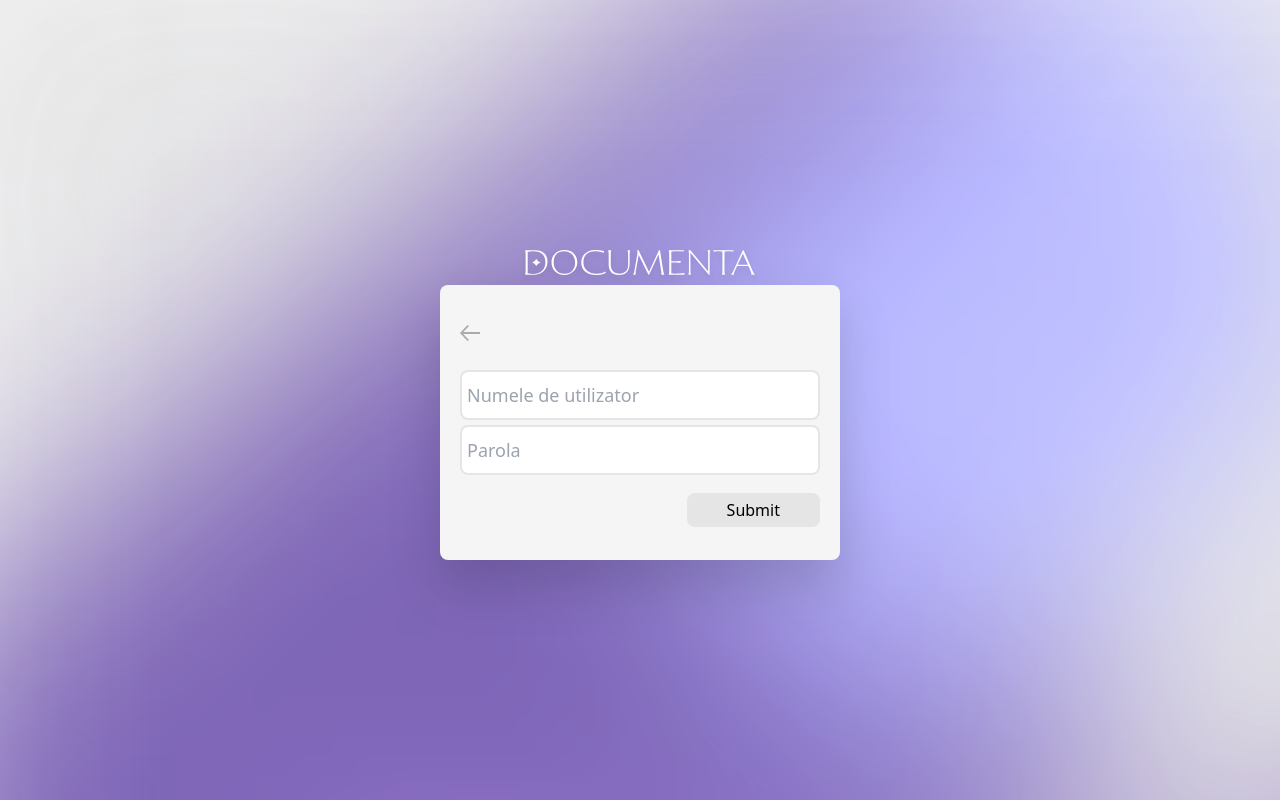
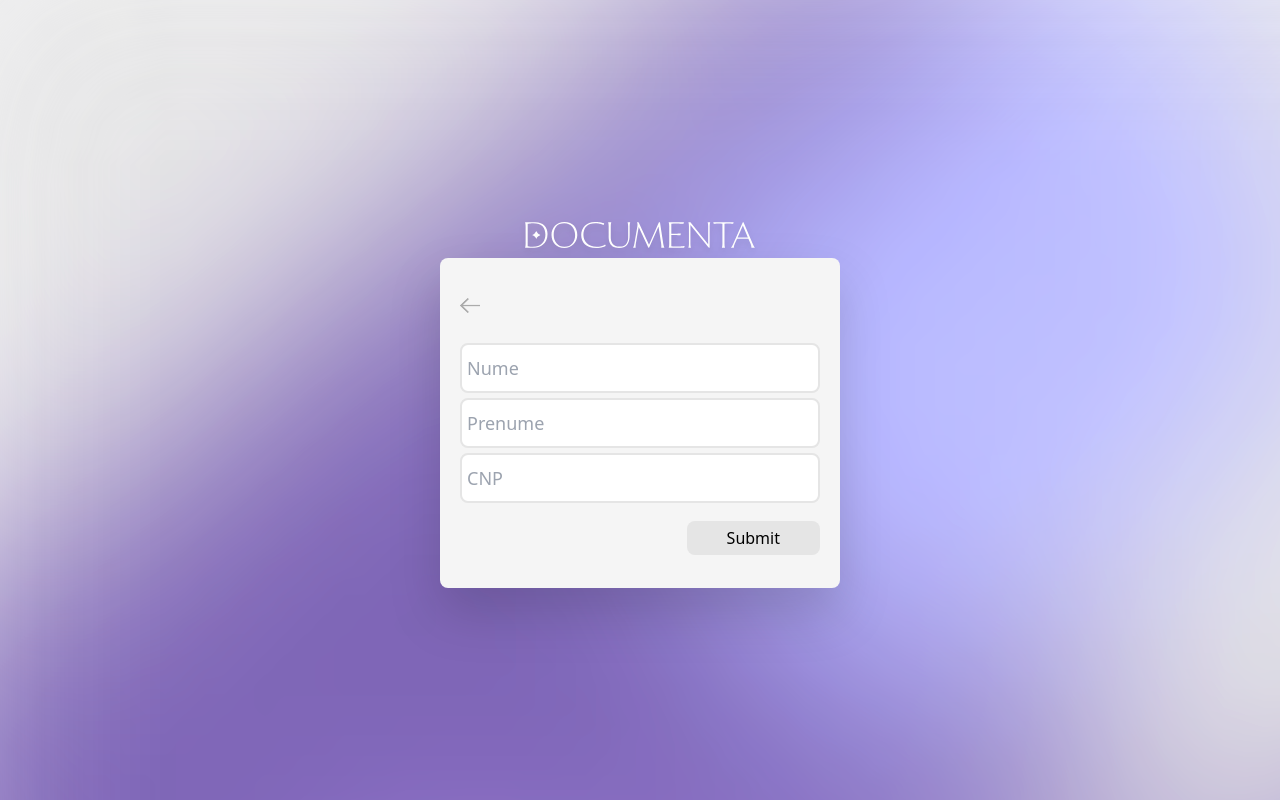
Before and after one commit to thek0d3r/Documenta, a Next.js app in the folder Front-End/: page /login in a window 1280 px wide. Built offline with nearby package versions, Linux system fonts and the light colour scheme.

Commit message:
swapping login to submit new user

```diff
--- a/Front-End/src/app/login/page.js
+++ b/Front-End/src/app/login/page.js
@@ -12,14 +12,15 @@ export default function LoginPage(){
         <div className="w-[100%] h-[100vh] flex flex-col items-center justify-center gap-[10px]">
             <Image src={Logo} width={250} height={250} alt="Logo" className="p-0 px-[10px] m-0 mt-[10px] top-50 saturate-0 invert brightness-100 drop-shadow-lg"/>
             <div id="background-gradient-2" className='z-0 invert'></div>
-            <div className="h bg-neutral-100 drop-shadow-2xl flex flex-col w-[20%] min-w-[400px] items-center py-5 gap-[5px] rounded-lg">
+            <div className="bg-neutral-100 drop-shadow-2xl flex flex-col w-[20%] min-w-[400px] items-center py-5 gap-[5px] rounded-lg">
                 <div className="w-[100%] h-[20px] m-5 flex items-start px-5">
                     <Link href='/'>
                         <Image src={backIcon} width={20} height={20} className="opacity-30 hover:cursor-pointer"/>
                     </Link>
                 </div>
-                <input type='text' placeholder="Numele de utilizator" className="min-w-[200px] w-[90%] h-[50px] p-[5px] text-black focus:outline-0 border-2 border-neutral-200 rounded-lg text-lg"></input>
-                <input type='password' placeholder="Parola" className="min-w-[200px] w-[90%] h-[50px] p-[5px] text-black focus:outline-0 border-2 border-neutral-200 rounded-lg text-lg"></input>
+                <input type='text' placeholder="Nume" className="min-w-[200px] w-[90%] h-[50px] p-[5px] text-black focus:outline-0 border-2 border-neutral-200 rounded-lg text-lg"></input>
+                <input type='text' placeholder="Prenume" className="min-w-[200px] w-[90%] h-[50px] p-[5px] text-black focus:outline-0 border-2 border-neutral-200 rounded-lg text-lg"></input>
+                <input type='password' placeholder="CNP" className="min-w-[200px] w-[90%] h-[50px] p-[5px] text-black focus:outline-0 border-2 border-neutral-200 rounded-lg text-lg"></input>
                 <div className="w-[100%] h-[20px] m-5 flex items-center justify-end px-5">
                     <button className="rounded-lg text-black bg-neutral-200 hover:text-neutral-200 hover:bg-blue-900 p-[5px] px-10">Submit</button>
                 </div>
--- a/Front-End/src/app/upload/[uuid]/page.js
+++ b/Front-End/src/app/upload/[uuid]/page.js
@@ -19,7 +19,6 @@ export default function UploadPage({params}){
         const formData = new FormData();
         formData.append('fileUpload', file);
         formData.append('person_id', params.uuid);
-        console.log(formData);
         try {
             await axios.post(`/api/people/${params.uuid}/document`, formData, {
                 headers: {
```
